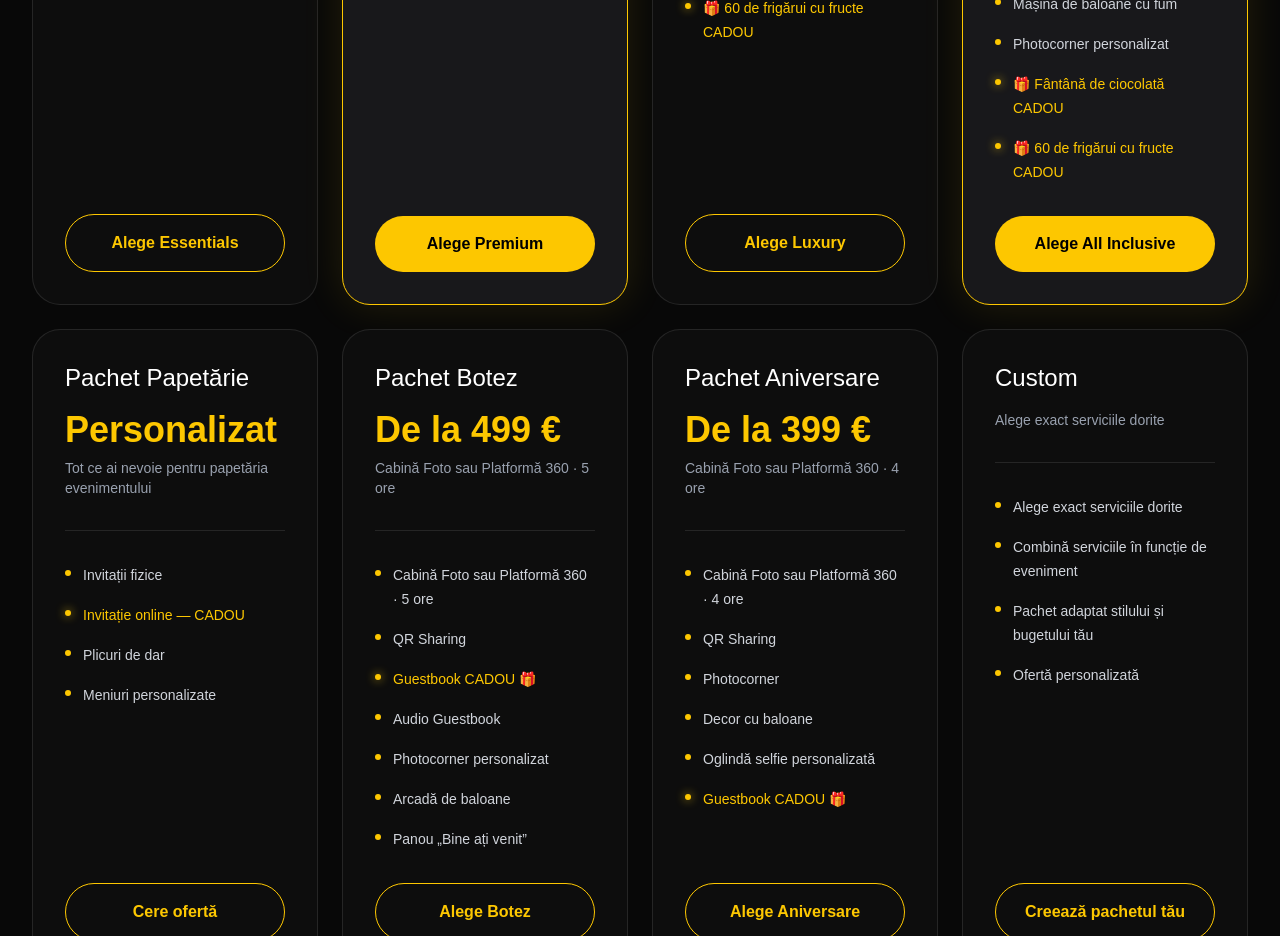
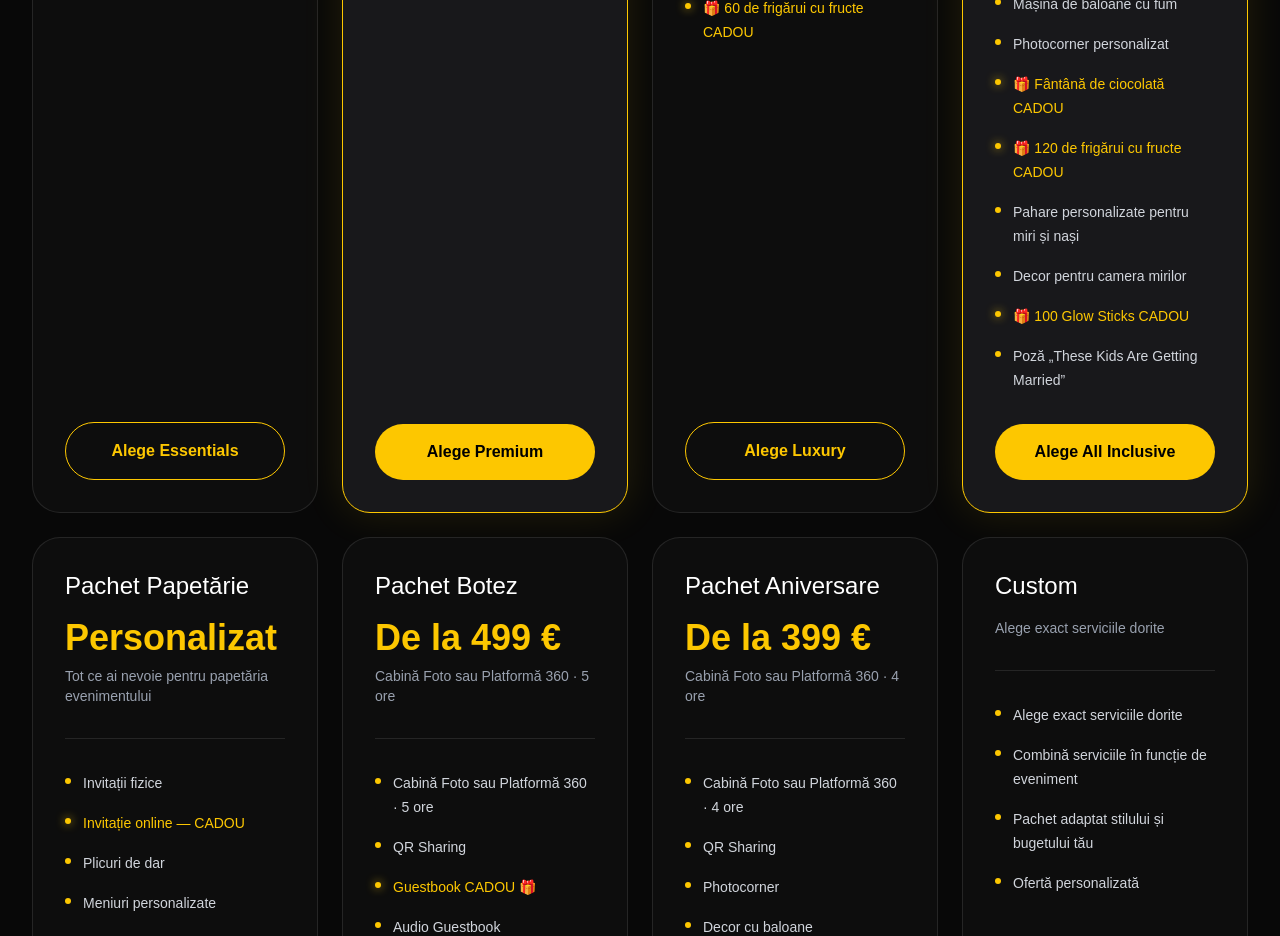
Before and after one commit to Sebi196/sxa-events, a Next.js app: page / in a window 1280 px wide. Shown: the part 1940-2876 px from the top of the page. Built offline with nearby package versions, Linux system fonts and the light colour scheme.

Commit message:
Actualizare pachet All Inclusive

```diff
--- a/app/components/packages/PackagesData.ts
+++ b/app/components/packages/PackagesData.ts
@@ -139,7 +139,15 @@ export const packages = [
 
       "🎁 Fântână de ciocolată CADOU",
 
-      "🎁 60 de frigărui cu fructe CADOU",
+      "🎁 120 de frigărui cu fructe CADOU",
+
+      "Pahare personalizate pentru miri și nași",
+
+      "Decor pentru camera mirilor",
+
+      "🎁 100 Glow Sticks CADOU",
+
+      "Poză „These Kids Are Getting Married”",
     ],
 
     button: "Alege All Inclusive",
@@ -250,4 +258,4 @@ export const packages = [
 
     button: "Creează pachetul tău",
   },
-]
+];
```
